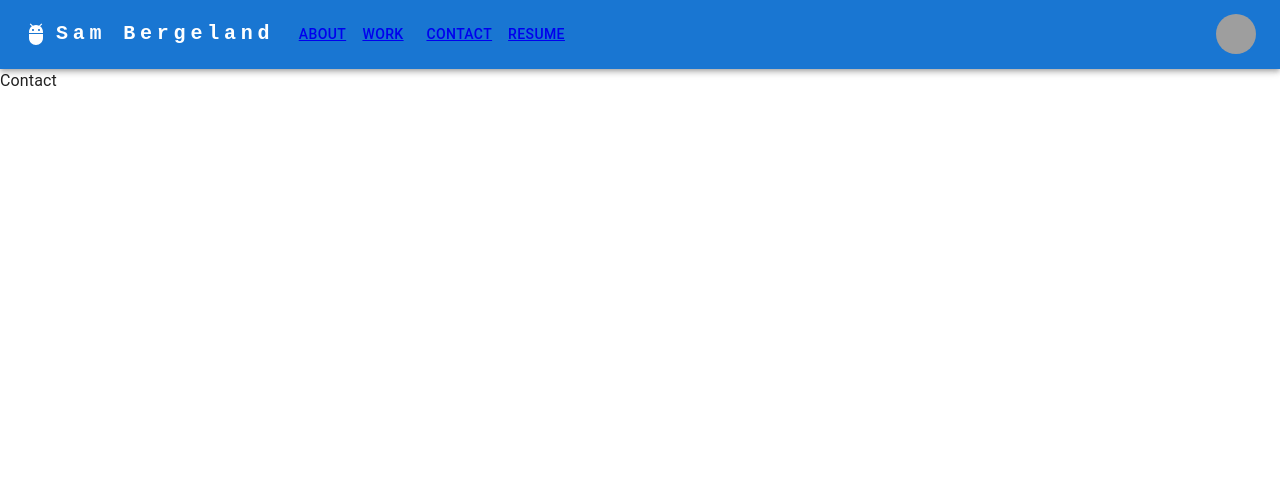
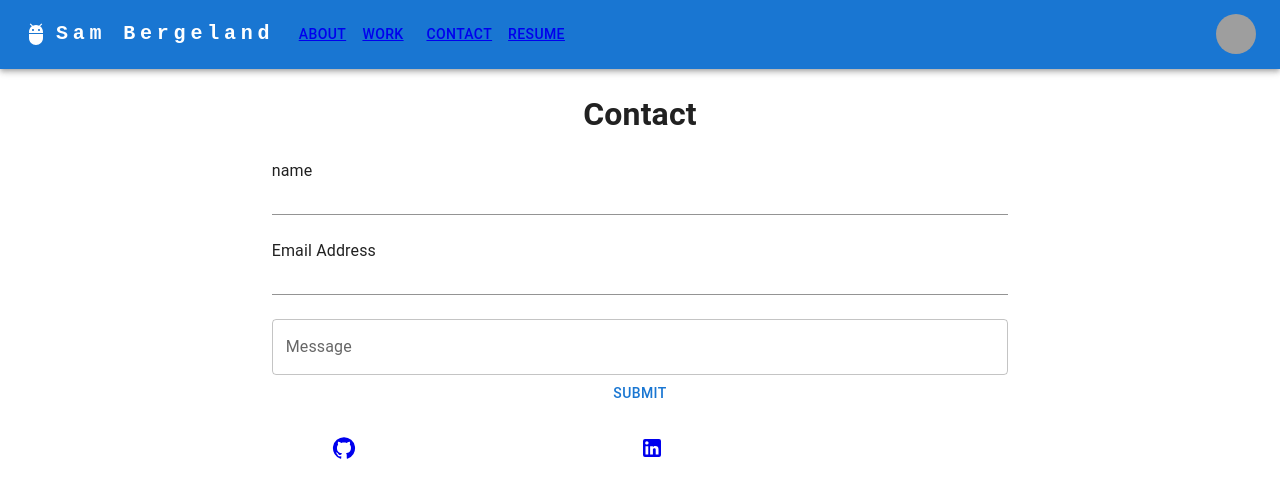
Before and after one commit to samb56/portfolio-react, a React (Create React App) app: page /Contact in a window 1280 px wide. Shown: the top 498 px of the page. Built offline with nearby package versions, Linux system fonts and the light colour scheme; grey boxes are pictures that could not be loaded.

Commit message:
added resume and finished contact

```diff
--- a/src/App.js
+++ b/src/App.js
@@ -6,6 +6,8 @@ import Contact from './components/Contact'
 import Resume from './components/Resume'
 import { BrowserRouter as Router, Route, Routes } from 'react-router-dom'
 import Login from './components/Login'
+import Footer from './components/Footer';
+
 function App() {
 
   return (
@@ -19,6 +21,7 @@ function App() {
           <Route path='/Resume' element={<Resume />} />
           <Route path='/Login' element={<Login/>} />
         </Routes>
+        <Footer />
         <CssBaseline />
       </Router>
     </>
--- a/src/components/Contact/Contact.js
+++ b/src/components/Contact/Contact.js
@@ -1,8 +1,115 @@
 import React from 'react'
+import { useState } from 'react';
+import Grid from '@mui/material/Grid';
+import Input from '@mui/material/Input';
+import FormControl from '@mui/material/FormControl'
+import InputLabel from '@mui/material/FormControl'
+import FormHelperText from '@mui/material/FormControl'
+import TextField from '@mui/material/TextField'
+import Button from '@mui/material/Button'
 
 function Contact() {
+  const [formState, setFormState] = useState({
+    name: '',
+    email: '',
+    message: '',
+    nameNeeded: false,
+    messageNeeded: false,
+    invalidEmail: false
+  })
+
+  const handleInputChange = ({ target: { name, value } }) => {
+    setFormState({ ...formState, [name]: value })
+  }
+
+  const handleNameBlur = () => {
+    if (formState.name === '') {
+      setFormState({ ...formState, nameNeeded: true, messageNeeded: false, invalidEmail: false })
+    }
+  }
+  const handleMessageBlur = () => {
+    if (formState.message === '') {
+      setFormState({ ...formState, messageNeeded: true, nameNeeded: false, invalidEmail: false })
+    }
+  }
+
+  const validateEmail = (mail) => {
+    if (/^\w+@[a-zA-Z_]+?\.[a-zA-Z]{2,3}$/.test(mail)) {
+      return (true)
+    } else {
+      return (false)
+    }
+
+
+  }
+
+  const handleEmailBlur = () => {
+    if (validateEmail(formState.email === true)) {
+      console.log("its valid")
+    } else {
+      setFormState({ ...formState, invalidEmail: true, nameNeeded: false, messageNeeded: false })
+    }
+  }
+
+
+
   return (
-    <div>Contact</div>
+    <>
+      <Grid container justifyContent="center">
+        <Grid item>
+          <h1>Contact</h1>
+        </Grid>
+      </Grid>
+      <Grid container justifyContent="center" spacing={3}>
+        <Grid item xs={12} md={8} lg={7}>
+          <FormControl fullWidth>
+            <InputLabel htmlFor="my-input">name</InputLabel>
+            <Input id="my-unput" aria-describedby='my-helper-text' name='name' onChange={handleInputChange} onBlur={handleNameBlur} />
+            <FormHelperText id="my-helper-text"></FormHelperText>
+          </FormControl>
+
+        </Grid>
+        <Grid item xs={12} md={8} lg={7}>
+          <FormControl fullWidth>
+            <InputLabel htmlFor="my-input">Email Address</InputLabel>
+            <Input id="my-unput" aria-describedby='my-helper-text' name='email' onChange={handleInputChange} onBlur={handleEmailBlur} />
+            <FormHelperText id="my-helper-text"></FormHelperText>
+          </FormControl>
+
+        </Grid>
+        <Grid item xs={12} md={8} lg={7}>
+          <TextField
+            name='message'
+            label="Message"
+            rows={4}
+            onChange={handleInputChange}
+            onBlur={handleMessageBlur}
+            fullWidth />
+
+
+
+        </Grid>
+      </Grid>
+      <Grid container justifyContent='center'>
+        <Grid item>
+          <Button>Submit</Button>
+        </Grid>
+
+      </Grid>
+      <Grid container justifyContent="center">
+        {
+          formState.nameNeeded ? <p> Name is required </p> : ''
+        }
+        {
+          formState.messageNeeded ? <p> Message is required </p> : ''
+        }
+        {
+          formState.invalidEmail ? <p> Valid email is required </p> : ''
+        }
+      </Grid>
+
+
+    </>
   )
 }
 
--- /dev/null
+++ b/src/components/Footer/Footer.js
@@ -0,0 +1,30 @@
+import React from 'react'
+import Grid from '@mui/material/Grid';
+import GitHubIcon from '@mui/icons-material/GitHub';
+import LinkedInIcon from '@mui/icons-material/LinkedIn';
+import './footer.css'
+
+const Footer = () => {
+  return (
+    <>
+      <Grid container justifyContent="center"  padding={3}>
+        <Grid item xs={12} md={3}>
+          <a href='https://github.com/samb56' target="_blank"><GitHubIcon></GitHubIcon></a>
+
+
+
+        </Grid>
+        <Grid item xs={12} md={3}>
+          <a a href='https://www.linkedin.com/in/sam-bergeland-08b079122/' target="_blank" > <LinkedInIcon></LinkedInIcon></a >
+
+
+
+        </Grid>
+
+      </Grid>
+
+    </>
+  )
+}
+
+export default Footer
--- /dev/null
+++ b/src/components/Footer/footer.css
@@ -0,0 +1,3 @@
+.footer {
+  background-color: aqua
+}
--- /dev/null
+++ b/src/components/Footer/index.js
@@ -0,0 +1 @@
+export { default } from './Footer'
--- a/src/components/Navbar/Navbar.js
+++ b/src/components/Navbar/Navbar.js
@@ -13,6 +13,7 @@ import Tooltip from '@mui/material/Tooltip';
 import MenuItem from '@mui/material/MenuItem';
 import AdbIcon from '@mui/icons-material/Adb';
 import { Link } from 'react-router-dom'
+import Resume from '../../assets/other/resume.pdf'
 
 // const pages = ['Products', 'Pricing', 'Blog'];
 const settings = ['Profile', 'Account', 'Dashboard', 'Logout'];
@@ -102,7 +103,7 @@ const ResponsiveAppBar = () => {
                 <Typography textAlign="center"><Link to='/Contact'>Contact</Link></Typography>
               </MenuItem>
               <MenuItem onClick={handleCloseNavMenu}>
-                <Typography textAlign="center"><Link to='/Resume'>Resume</Link></Typography>
+                <Typography textAlign="center"><a href={Resume} target="_blank">Resume</a></Typography>
               </MenuItem>
 
             </Menu>
@@ -155,7 +156,7 @@ const ResponsiveAppBar = () => {
               onClick={handleCloseNavMenu}
               sx={{ my: 2, color: 'white', display: 'block' }}
             >
-              <Link to='/Resume'>Resume</Link>
+              <a href={Resume} target="_blank">Resume</a>
             </Button>
 
           </Box>
```
Also changed, not shown: 2 other files (tests, documents, lock files or other folders).
